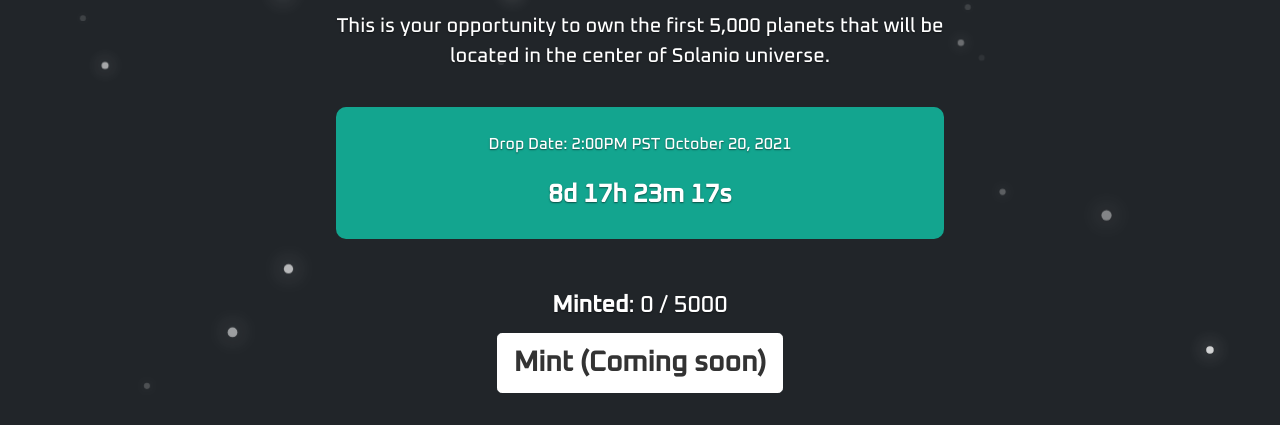
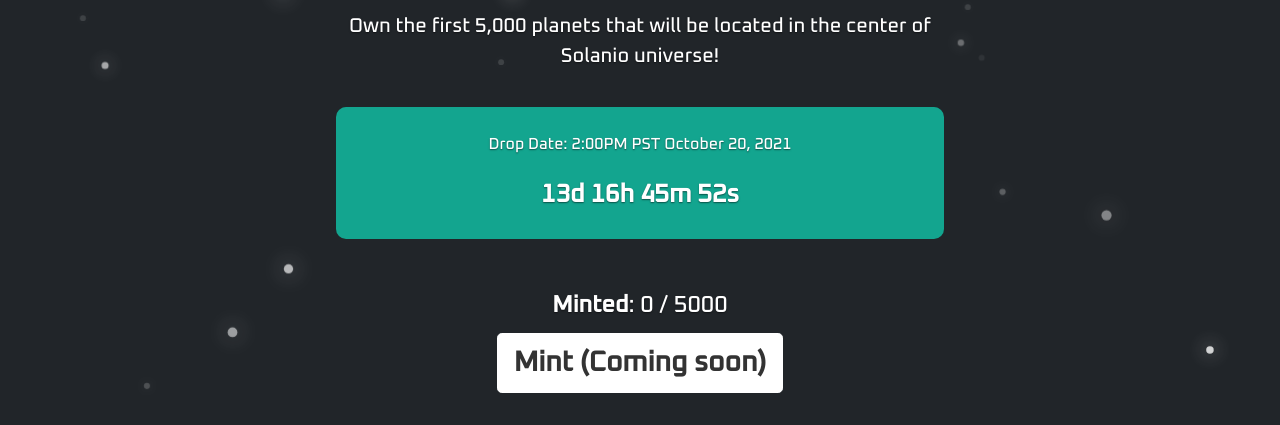
Before and after one commit to czodiac/mintpage, a plain HTML site: page index.html in a window 1280 px wide. Shown: the part 401-826 px from the top of the page. Drawn offline with Linux system fonts and the light colour scheme; a web font is replaced by a local one.

Commit message:
Update index.html
Fix date. Update description.

```diff
--- a/index.html
+++ b/index.html
@@ -35,8 +35,8 @@
       <div class="logo">
         <img src="./assets/img/logo.gif" />
       </div>
-      <p class="lead content">This is your opportunity to own the first 5,000 planets that will be located in the center
-        of Solanio universe.</p>
+      <p class="lead content">Own the first 5,000 planets that will be located in the center
+        of Solanio universe!</p>
       <div class="timer-box">
         Drop Date: 2:00PM PST October 20, 2021
         <div class="timer-font" id="timer"></div>
@@ -53,7 +53,7 @@
 
   <script>
     // Set the date we're counting down to
-    var countDownDate = new Date("Oct 15, 2021 15:37:25 MST").getTime();
+    var countDownDate = new Date("Oct 20, 2021 14:00:00 PST").getTime();
 
     // Update the count down every 1 second
     var x = setInterval(function() {
```
